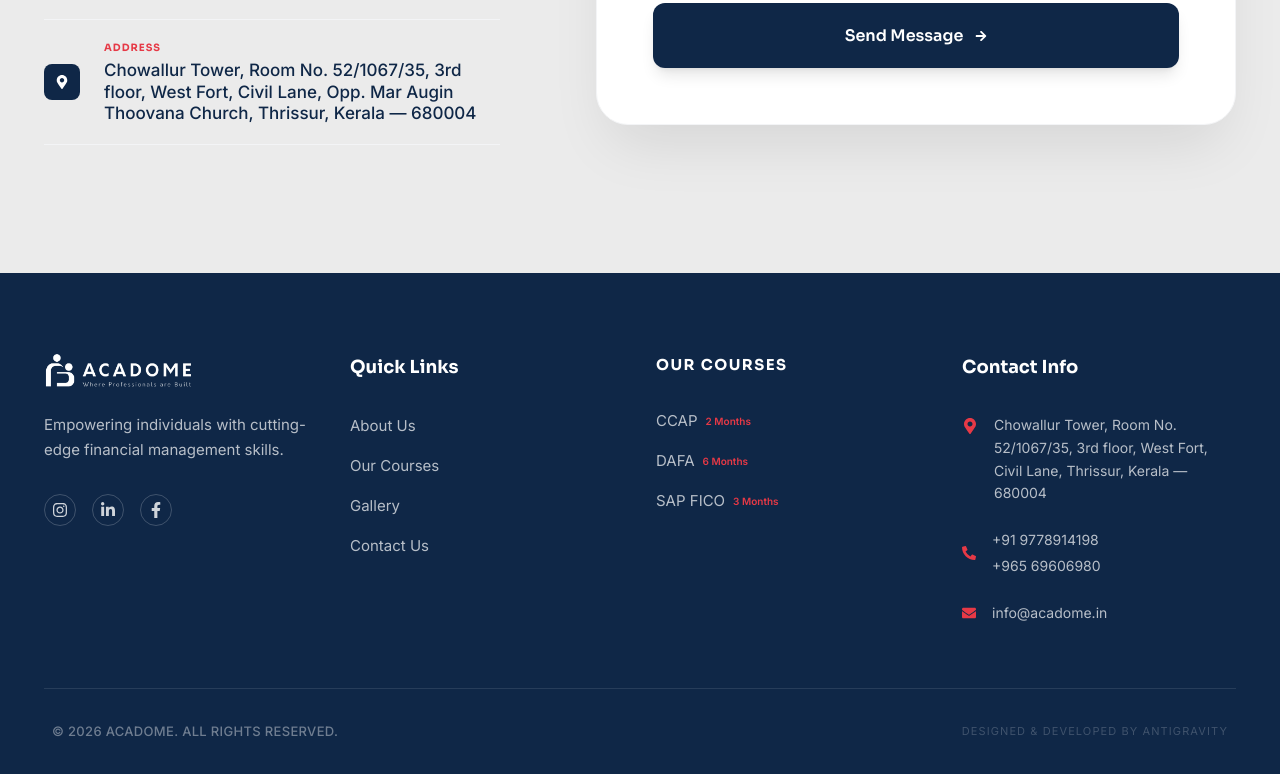
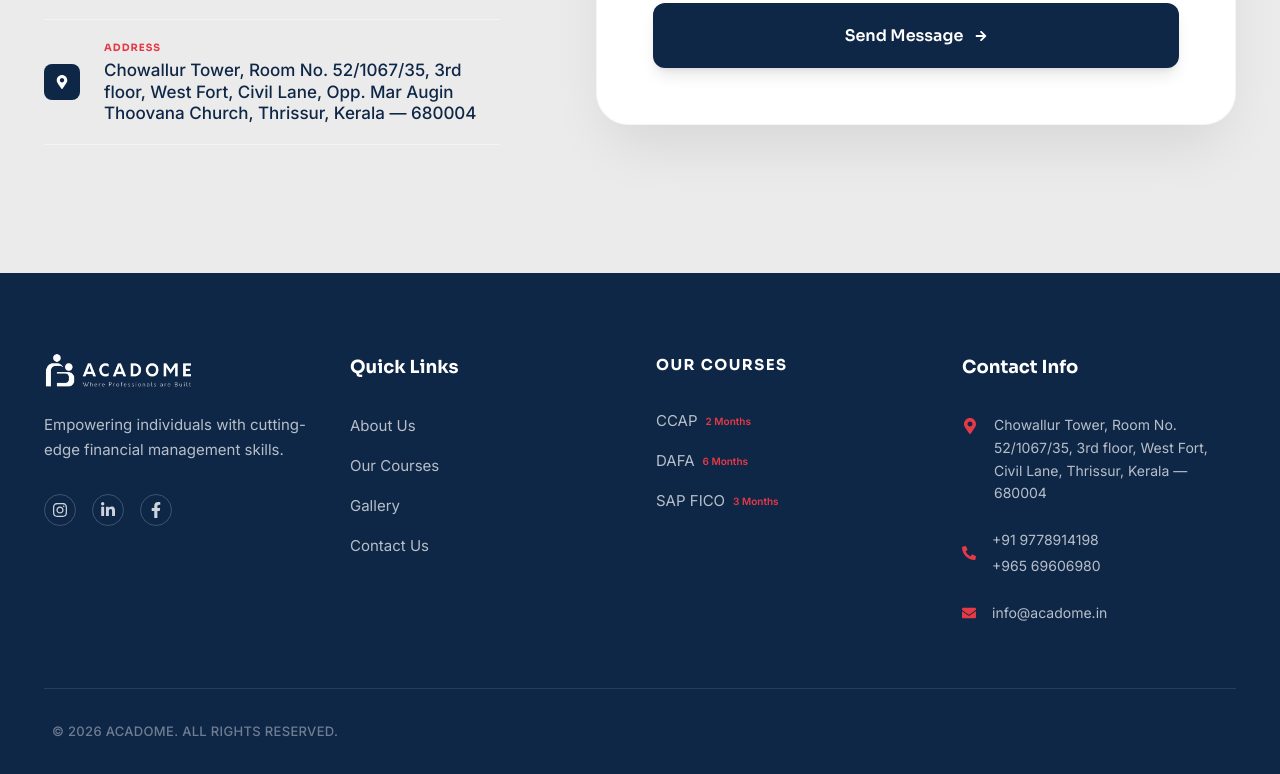
Before and after one commit to Sushincm/acadome, a React (Vite) app: page / in a window 1280 px wide. Shown: the part 9121-9895 px from the top of the page. Built offline with nearby package versions, Linux system fonts and the light colour scheme.

Commit message:
Remove developer credit from footer

```diff
--- a/src/components/Footer.jsx
+++ b/src/components/Footer.jsx
@@ -122,9 +122,6 @@ export default function Footer() {
           <p className="text-white/40 font-body text-[13px] tracking-wide uppercase font-medium text-center md:text-left">
             &copy; {currentYear} ACADOME. ALL RIGHTS RESERVED.
           </p>
-          <p className="text-white/20 font-body text-[11px] tracking-widest uppercase">
-            Designed & Developed by Antigravity
-          </p>
         </div>
       </div>
     </footer>
```
